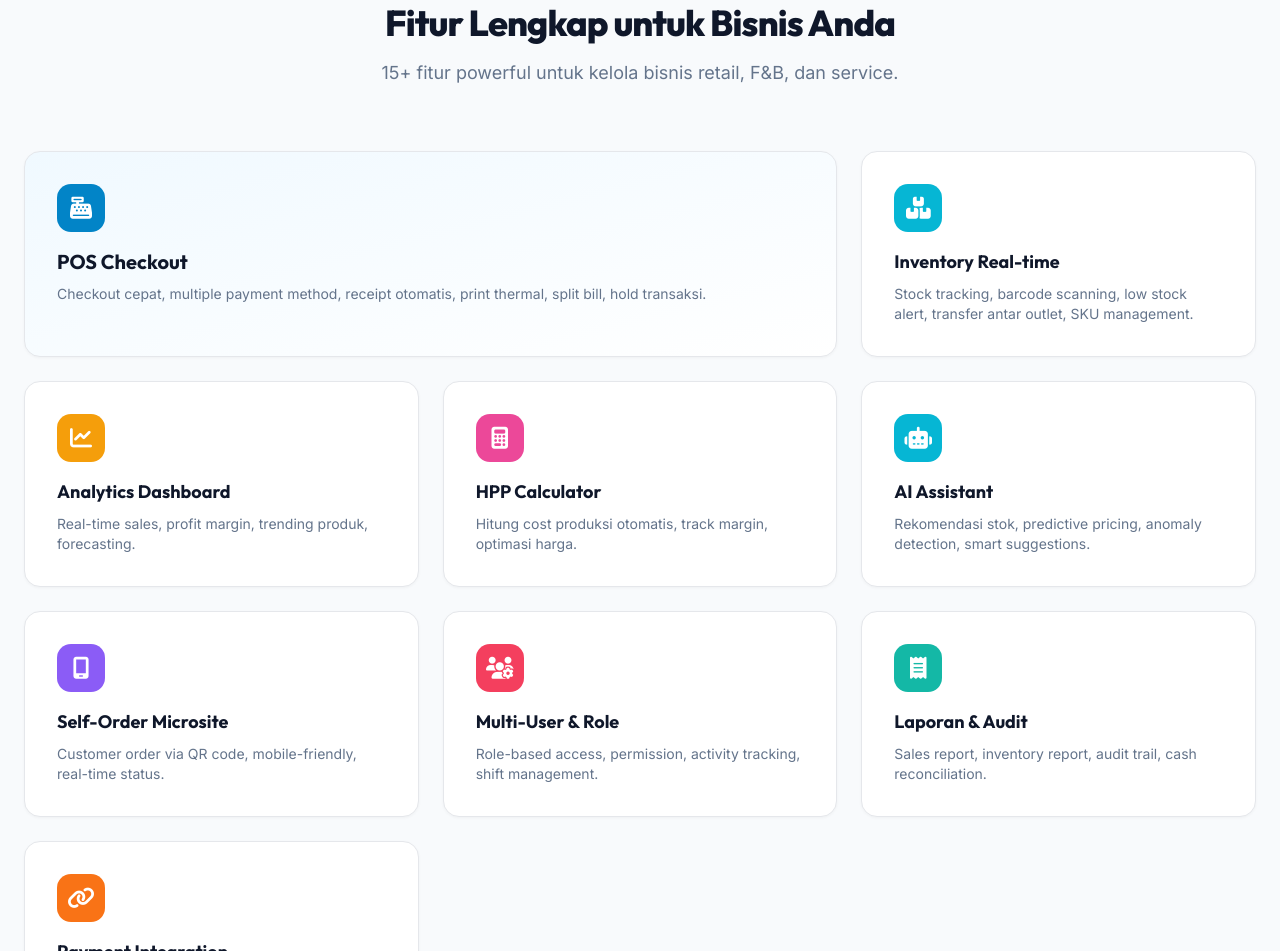
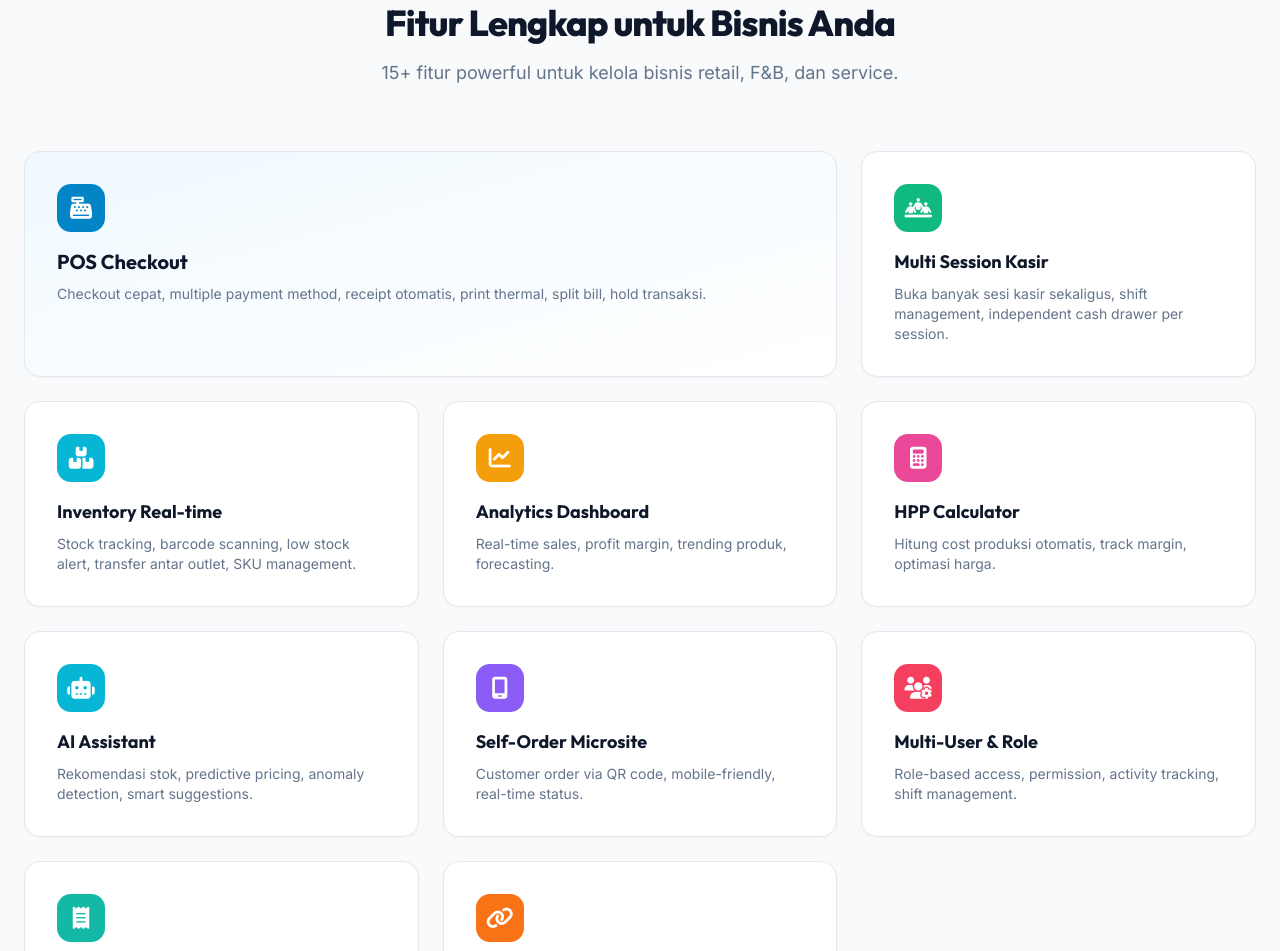
Before and after one commit to rizkidarmawan21/arstech-lp, a website: page index.html in a window 1280 px wide. Shown: the part 921-1872 px from the top of the page. Drawn offline with nearby package versions, Linux system fonts and the light colour scheme.

Commit message:
feat: add Multi Session Kasir feature card

```diff
--- a/index.html
+++ b/index.html
@@ -109,6 +109,11 @@
               <p class="text-sm text-slate-500">Checkout cepat, multiple payment method, receipt otomatis, print thermal, split bill, hold transaksi.</p>
             </div>
           </div>
+        </div>
+        <div class="card p-8">
+          <div class="icon-disk mb-4" style="background:#10b981"><i class="fas fa-people-line"></i></div>
+          <h3 class="text-lg font-bold mb-2">Multi Session Kasir</h3>
+          <p class="text-sm text-slate-500">Buka banyak sesi kasir sekaligus, shift management, independent cash drawer per session.</p>
         </div>
         <div class="card p-8">
           <div class="icon-disk mb-4" style="background:#06b6d4"><i class="fas fa-boxes-stacked"></i></div>
```
